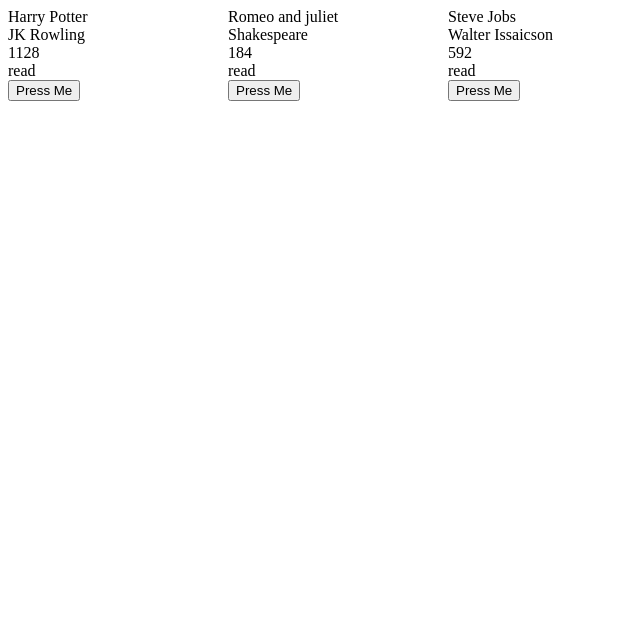
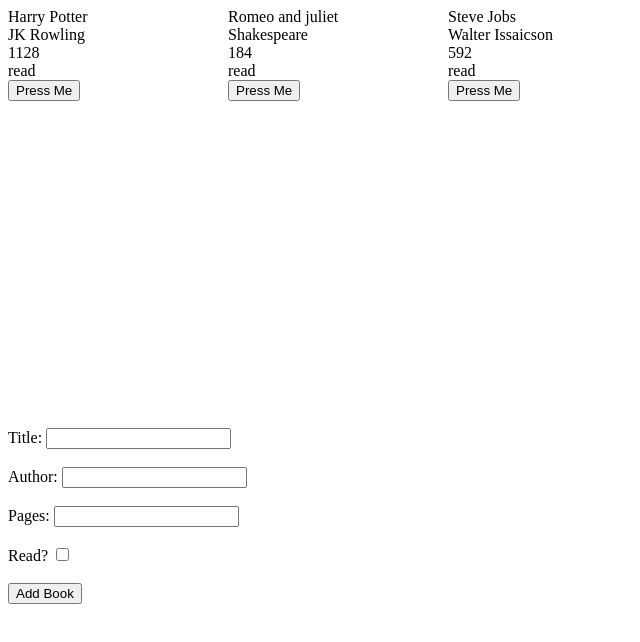
Before and after one commit to cyto-anu/Library_Odin, a plain HTML site: page index.html in a window 1280 px wide. Shown: the whole page, without its empty margins (0-640 px from the left). Drawn offline with Linux system fonts and the light colour scheme.

Commit message:
form to input book info added to page w/o functionality

```diff
--- a/index.html
+++ b/index.html
@@ -8,11 +8,42 @@
     <title>Library</title>
 </head>
 <body>
-    <div class="container">
+    <div class="wrap">
+        <div class="container">
 
-    </div>
-    <div>
-        <form action="input" method="post" name="book"></form>
+        </div>
+        <div class="form">
+            <form action="example.com/path" method="post">
+                <label for="title">Title: </label>
+                <input type="text" id="title" name="title">
+
+                <br>
+                <br>
+
+                <label for="author">Author: </label>
+                <input type="text" id="author" name="author">
+
+                <br>
+                <br>
+
+                <label for="pages">Pages: </label>
+                <input type="text" id="pages" name="pages">
+
+                <br>
+                <br>
+
+                <label for="read">Read? </label>
+                <input type="checkbox" id="read" name="read" vaule="read">
+
+                <br>
+                <br>
+
+               <button id="submitBtn" type="button"> Add Book</button>
+
+
+
+            </form>
+        </div>
     </div>
 </body>
 </html>
```
